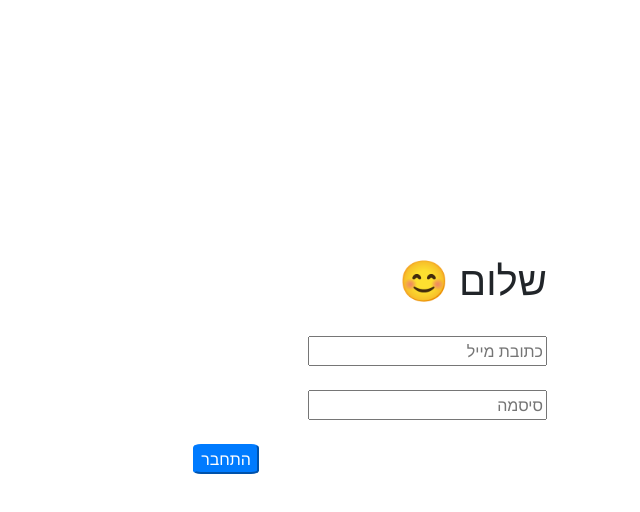
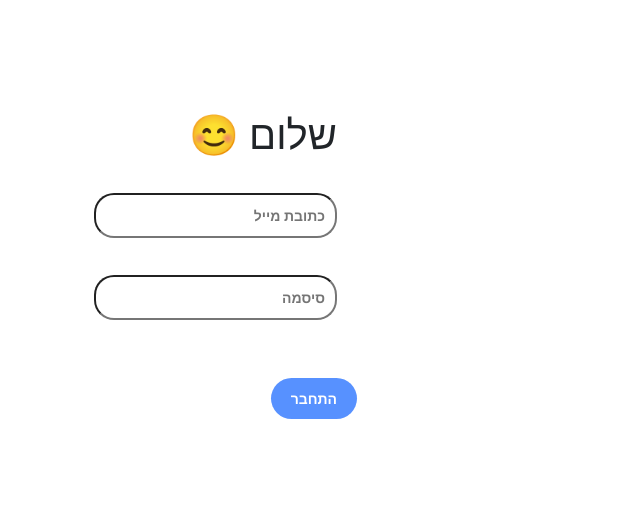
Before and after one commit to EstherElbaz/Medicine_client, a React (Create React App) app: page / in a window 1280 px wide. Shown: the top 512 px of the page, without its empty margins (413-1053 px from the left). Built offline with nearby package versions, Linux system fonts and the light colour scheme; no server answers.

Commit message:
update context and delete provideer

```diff
--- a/src/App.css
+++ b/src/App.css
@@ -1,22 +1,58 @@
 
 body{
-  background: #F2F5FF;
+  background-color: #dee9ff;
+    text-align: center;
 }
 #login{
-direction: rtl;
-margin-right: 25%;
-margin-top: 20%;
+  direction: rtl;
+  background-color: rgb(255, 255, 255);
+  max-width: 400px;
+  margin: auto;
+  padding: 50px 70px;
+
+}
+#form{
+  padding: 50px 70px;
+  border-radius: 30px;
+  font-size: 18px;
+  font-weight: bold;
+  margin-top: 50px;
+  border-radius: 20px;
+  padding: 10px 20px;
+
+}
+#password {
+  padding: 10px 10px;
+  border-radius: 30px;
+  font-size: 14px;
+  font-weight: bold;
+  margin-top: 10px;
+  border-radius: 20px;
+
+}
+#userName {
+  padding: 10px 10px;
+  border-radius: 30px;
+  font-size: 14px;
+  font-weight: bold;
+  margin-top: 0px;
+  border-radius: 20px;
+
 
 }
 #btn{
-  background-color:rgb(0, 123, 255);
-  color:white ;
-  margin-right:30%;
-  border-radius: 12%;
-  border-color: rgb(0, 123, 255) ;
+  border-radius: 30px;
+  padding: 10px 20px;
+  font-size: 14px;
+  font-weight: bold;
+  background-color: #5791ff;
+  border: none;
+  color: white;
+  margin-top: 0px;
 }
 .App {
   text-align: center;
+  direction: rtl;
 }
 
 .App-logo {
--- a/src/App.tsx
+++ b/src/App.tsx
@@ -9,13 +9,16 @@ import UserDetailsUpdate from './components/UserDetailsUpdate';
 import MyMedicines from './components/MyMedicines';
 import UserProvider from './components/User/UserProvider';
 import { Dialog } from '@mui/material';
+import { UserContext } from "../src/components/User/UserContext";
 
 import FullScreenDialog from './components/dial';
 import { log } from 'console';
+import { User } from './models';
 
 
 function App() {
   const [userId ,setUserId]=useState('');
+  const [user ,setUser]=useState<User>();
   useEffect(()=>{
     console.log("leahhh");
 
@@ -30,7 +33,7 @@ function App() {
 
   document.title = "your medicines";
   return (
-    <UserProvider userId={localStorage.getItem("userId")}>
+    <UserContext.Provider value={{ user, setUser }}>
     <BrowserRouter>
       <Routes>
         {userId?<>
@@ -46,7 +49,7 @@ function App() {
       }
      </ Routes>
     </BrowserRouter>
-    </UserProvider>
+    </UserContext.Provider>
 
   );
 }
--- a/src/components/Login.tsx
+++ b/src/components/Login.tsx
@@ -5,11 +5,12 @@ import { useUserContext } from "./User/UserContext";
 export default function Login() {
     const [userName, setuserName] = useState<string>("");
     const [password, setPassword] = useState<string>("");
-
+    // const [userId,setUser] = useState<any>({})
     const { user: yyy, setUser } = useUserContext();
     const navigate = useNavigate();
 
     const login = async () => {
+        debugger
         const res = await fetch(`https://localhost:7247/api/User?userName=${userName}&password=${password}`)
         if (!(res).ok) {
             throw Error(`status: ${res.status} is making troubles again😱`);
@@ -26,29 +27,56 @@ export default function Login() {
             }
             else {
                 const user = await res.json();
-                console.log(yyy, "user from cntext")
-
                 localStorage.setItem("userId", user.id);
                 sessionStorage.setItem("user", JSON.stringify(user));
+                debugger
+                console.log(user,"useer");
 
                 await (setUser && setUser(user));
+                console.log(yyy,"uuuu");
 
-               // navigate("./medicines", { replace: true });
+
+                navigate("../medicines", { replace: true });
+            }
+    }
+
+
+    const getUserById = async () => {
+       if(!yyy) {
+        return
+    }
+        const res = await fetch(`https://localhost:7247/api/User/getById?userId=${yyy?.id}`)
+       console.log("leah111111111111111111111 cj",yyy);
+        if (!(res).ok) {
+            throw Error(`status: ${res.status} is making troubles again😱`);
+        }
+        else
+            if (res.status === 204) {
+                console.log("user is not exist")
+            }
+            else {
+
+                const ll = await res.json();
+
+                // setU(ll);
+                return ll;
             }
     }
     useEffect(() => {
+         getUserById()
         console.log({ yyy },"6yttxgfsdchhyjulpo");
     }, [yyy])
 
 
     return (
         <div id="login" >
+            <div id="form">
             <h1>שלום 😊</h1>
             <br />
             <input id="userName" placeholder="כתובת מייל" onChange={(e) => { { setuserName(e.target.value) } }}></input>
             <br /><br />
-            <input id="password" placeholder="סיסמה" onChange={(e) => { { setPassword(e.target.value) } }}></input>
-            <br /><br />
+            <input id="password"  placeholder="סיסמה" onChange={(e) => { { setPassword(e.target.value) } }}></input>
+            </div><br /><br />
             <button id="btn" onClick={login}>התחבר</button>
 
         </div>
--- a/src/components/MyMedicines.tsx
+++ b/src/components/MyMedicines.tsx
@@ -1,6 +1,6 @@
 import userEvent from "@testing-library/user-event";
 import React from "react";
-import { useEffect, useState, useContext } from "react";
+import { useEffect, useState } from "react";
 import { MedicineForUser, User } from "../models";
 import AddMedicine from "./AddMedicine";
 import MedicineToShow from "./MedicineToShow";
@@ -11,12 +11,16 @@ export default function MyMedicines() {
     const [medicines, setMedicines] = useState<any>([]);
     const [addMed, setAddMed] = useState(false);
     const { user:yyy } = useUserContext()
-
-    console.log(yyy, "user from context");
-
+    const tr=localStorage.getItem("userId")
+    console.log(yyy, "user from context2222222222222222");
+    const TakingMedication = async ()=>{
+        const res = await fetch(`https://localhost:7247/api/MedicineForUser?userId=${tr}`);
+        return await res.json
+    }
+    const getMedicines =async ()=>{}
     const getMedicinesForUser = async () => {
-        console.log(yyy?.id, "jjj");
-        const tr=localStorage.getItem("userId")
+        console.log({ yyy }, "jjj");
+       const restaking=TakingMedication()
         const res = await fetch(`https://localhost:7247/api/MedicineForUser?userId=${tr}`);
         console.log(res);
 
--- a/src/components/User/UserProvider.jsx
+++ b/src/components/User/UserProvider.jsx
@@ -1,14 +1,14 @@
 import { useEffect, useState } from "react"
 import { UserContext } from "./UserContext";
 
-const UserProvider = ({ children, userId }) => {
+const UserProvider = ({ children }) => {
     const [user, setUser] = useState()
     const [u, setU] = useState();
 
     const getUserById = async () => {
 
-        const res = await fetch(`https://localhost:7247/api/User/getById?userId=${userId}`)
-
+        const res = await fetch(`https://localhost:7247/api/User/getById?userId=${1}`)
+       console.log("leah111111111111111111111 cj");
         if (!(res).ok) {
             throw Error(`status: ${res.status} is making troubles again😱`);
         }
@@ -27,11 +27,13 @@ const UserProvider = ({ children, userId }) => {
 
 
     useEffect(() => {
-        getUserById()
+        console.log(user,"user")
+        // getUserById()
+        console.log(u, "user");
 
-        if (u == null) {
-            setUser({ name: "לא רשום" });
-        }
+        // if (u == null) {
+        //     setUser({ name: "לא רשום" });
+        // }
 
     }, []);
 
```
